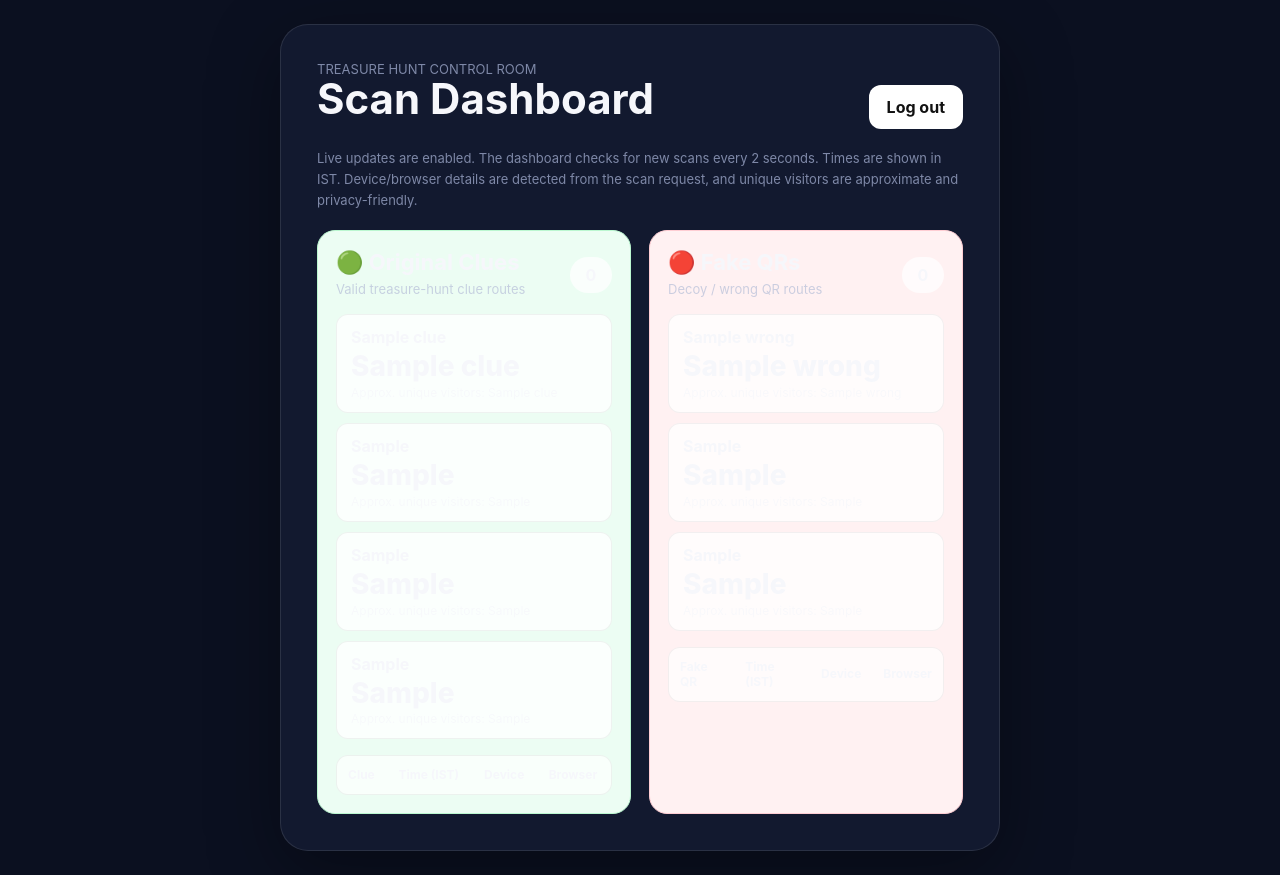
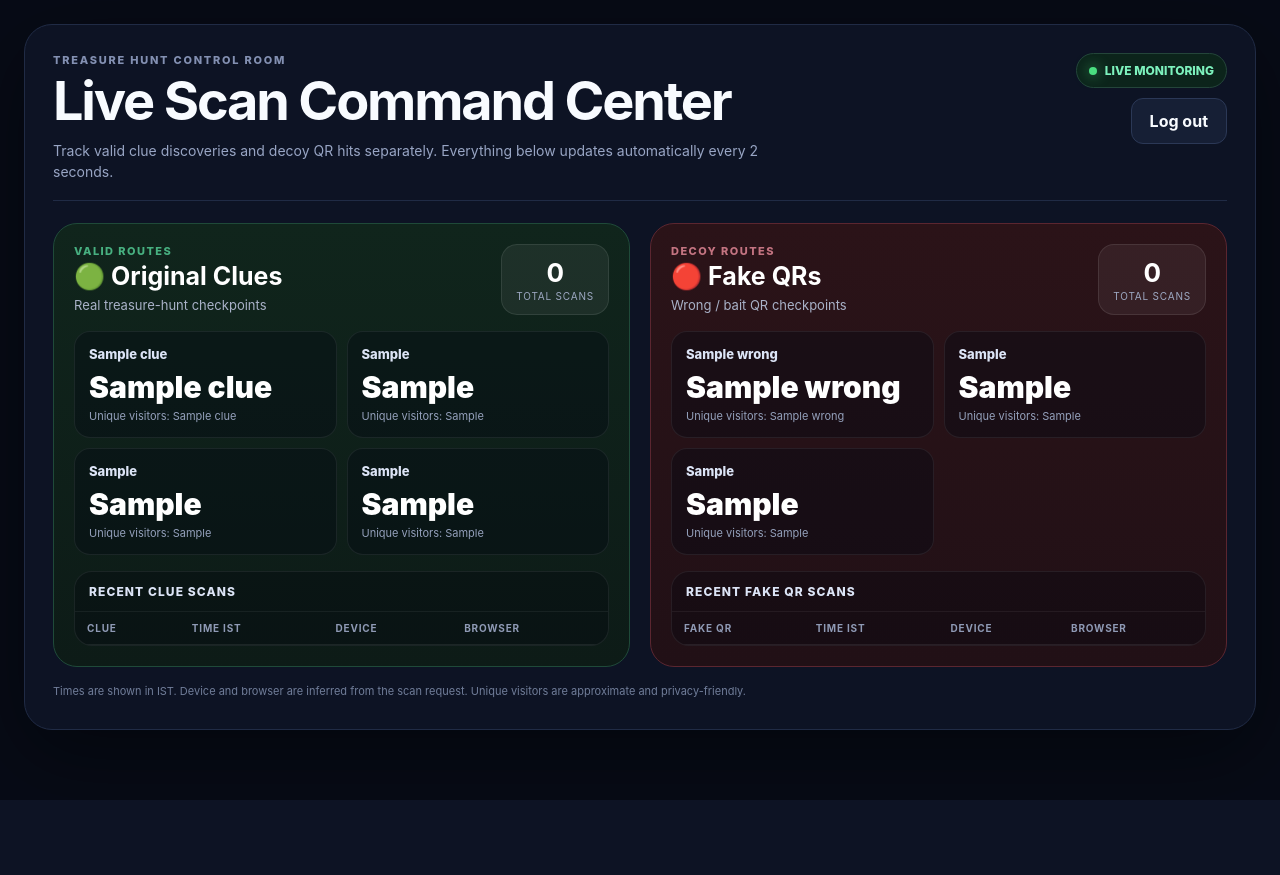
Before and after one commit to rachitskofficial-tech/treasure-hunt-server, a Flask app: template templates/dashboard.html in a window 1280 px wide. After the commit the page ends 800 px from the top, so only its background shows below. Run offline with Flask 3, Linux system fonts and the light colour scheme; the template is opened without the code that fills it: most values are stand-ins (such as "Sample title", 1, 10 or a date in 2020); lists and menus that the app fills with data are empty.

Commit message:
Redesign admin dashboard for high contrast control room

```diff
--- a/templates/dashboard.html
+++ b/templates/dashboard.html
@@ -1,117 +1,208 @@
 {% extends 'base.html' %}{% block content %}
 <style>
-  .scan-layout {
+  body {
+    display: block !important;
+    background: #070b16 !important;
+    padding: 24px !important;
+  }
+  .card.dashboard-card {
+    width: min(1400px, 100%) !important;
+    max-width: 1400px !important;
+    margin: 0 auto !important;
+    padding: 28px !important;
+    background: #0d1324 !important;
+    border: 1px solid #202b45 !important;
+    box-shadow: 0 24px 80px rgba(0,0,0,.42) !important;
+  }
+  .dashboard-shell { width: 100%; }
+  .dashboard-top {
+    display: flex;
+    justify-content: space-between;
+    align-items: flex-start;
+    gap: 20px;
+    padding-bottom: 18px;
+    border-bottom: 1px solid #202b45;
+  }
+  .eyebrow {
+    color: #8390b2;
+    font-size: 11px;
+    font-weight: 800;
+    letter-spacing: .16em;
+    text-transform: uppercase;
+  }
+  .dashboard-title {
+    margin: 6px 0 0 !important;
+    font-size: clamp(34px, 5vw, 54px) !important;
+    color: #f8fbff !important;
+    letter-spacing: -.04em;
+  }
+  .dashboard-subtitle {
+    max-width: 760px;
+    margin: 10px 0 0 !important;
+    color: #98a5c4 !important;
+    font-size: 14px !important;
+    line-height: 1.5 !important;
+  }
+  .live-pill {
+    display: inline-flex;
+    align-items: center;
+    gap: 8px;
+    border: 1px solid #24453a;
+    background: #0c241b;
+    color: #7df2bd;
+    padding: 9px 12px;
+    border-radius: 999px;
+    font-size: 12px;
+    font-weight: 800;
+    white-space: nowrap;
+  }
+  .live-dot {
+    width: 8px;
+    height: 8px;
+    border-radius: 50%;
+    background: #4ade80;
+    box-shadow: 0 0 14px rgba(74,222,128,.8);
+  }
+  .dashboard-btn {
+    margin-top: 10px !important;
+    background: #161f35 !important;
+    color: #f8fbff !important;
+    border: 1px solid #2b3856 !important;
+  }
+  .panels {
     display: grid;
-    grid-template-columns: repeat(2, minmax(0, 1fr));
-    gap: 18px;
-    margin-top: 20px;
+    grid-template-columns: minmax(0, 1fr) minmax(0, 1fr);
+    gap: 20px;
+    margin-top: 22px;
   }
-  .scan-panel {
-    border-radius: 18px;
-    padding: 18px;
-    border: 1px solid rgba(0,0,0,.06);
+  .panel {
+    border-radius: 24px;
+    padding: 20px;
+    overflow: hidden;
   }
-  .scan-panel.clues {
-    background: #ecfdf3;
-    border-color: #bbf7d0;
+  .panel.clues {
+    background: linear-gradient(180deg, #10251c 0%, #0d1b17 100%);
+    border: 1px solid #1f4a39;
   }
-  .scan-panel.fakes {
-    background: #fff1f2;
-    border-color: #fecdd3;
+  .panel.fakes {
+    background: linear-gradient(180deg, #2b1318 0%, #211016 100%);
+    border: 1px solid #5b2630;
   }
   .panel-head {
     display: flex;
+    justify-content: space-between;
     align-items: center;
-    justify-content: space-between;
-    gap: 12px;
-    margin-bottom: 14px;
+    gap: 16px;
+    margin-bottom: 16px;
+  }
+  .panel-kicker {
+    font-size: 11px;
+    font-weight: 800;
+    letter-spacing: .13em;
+    text-transform: uppercase;
+    opacity: .72;
   }
   .panel-title {
-    font-size: 22px;
-    font-weight: 700;
-    margin: 0;
+    margin: 3px 0 0 !important;
+    font-size: 25px !important;
+    color: #fff !important;
   }
-  .panel-subtitle {
-    margin: 4px 0 0;
-    font-size: 13px;
-    opacity: .72;
+  .panel-desc {
+    margin: 4px 0 0 !important;
+    color: #a9b2c8 !important;
+    font-size: 13px !important;
   }
-  .route-count {
-    min-width: 42px;
-    padding: 8px 12px;
-    border-radius: 999px;
+  .grand-total {
+    min-width: 76px;
+    padding: 12px 14px;
     text-align: center;
-    font-weight: 700;
-    background: rgba(255,255,255,.75);
+    border-radius: 16px;
+    background: rgba(255,255,255,.06);
+    border: 1px solid rgba(255,255,255,.09);
   }
+  .grand-total b { display:block; font-size: 26px; color:#fff; }
+  .grand-total span { display:block; font-size:10px; color:#9da8c2; margin-top:2px; text-transform:uppercase; letter-spacing:.08em; }
   .route-grid {
     display: grid;
+    grid-template-columns: repeat(2, minmax(0,1fr));
     gap: 10px;
     margin-bottom: 16px;
   }
   .route-card {
-    background: rgba(255,255,255,.78);
-    border-radius: 12px;
+    background: rgba(5,10,19,.38);
+    border: 1px solid rgba(255,255,255,.07);
+    border-radius: 16px;
+    padding: 14px;
+  }
+  .route-name {
+    color: #dce4f6;
+    font-size: 13px;
+    font-weight: 800;
+  }
+  .route-total { margin-top: 7px; font-size: 30px; font-weight: 900; color:#fff; }
+  .route-unique { margin-top: 4px; color:#94a0bb; font-size:11px; }
+  .recent-wrap {
+    border-radius: 18px;
+    overflow: hidden;
+    border: 1px solid rgba(255,255,255,.07);
+    background: rgba(4,8,15,.34);
+  }
+  .recent-header {
     padding: 12px 14px;
-    border: 1px solid rgba(0,0,0,.05);
+    border-bottom: 1px solid rgba(255,255,255,.06);
+    color: #dce4f6;
+    font-size: 12px;
+    font-weight: 800;
+    text-transform: uppercase;
+    letter-spacing: .09em;
   }
-  .route-card .route-name {
-    font-weight: 650;
+  .recent-wrap table { margin:0 !important; }
+  .recent-wrap th { color:#8f9ab5 !important; font-size:10px !important; text-transform:uppercase; letter-spacing:.08em; }
+  .recent-wrap td { color:#d9e0ee !important; font-size:12px !important; }
+  .recent-wrap th, .recent-wrap td { padding:10px 12px !important; }
+  .recent-wrap tr:last-child td { border-bottom:0 !important; }
+  .empty-state { padding: 22px; text-align:center; color:#78849f; font-size:12px; }
+  .footer-note { margin: 16px 0 0; color:#707d99; font-size:11px; }
+  @media (max-width: 950px) {
+    .panels { grid-template-columns: 1fr; }
   }
-  .route-card .route-total {
-    font-size: 28px;
-    font-weight: 800;
-    line-height: 1.1;
-    margin-top: 4px;
-  }
-  .route-card .route-unique {
-    font-size: 12px;
-    opacity: .7;
-    margin-top: 3px;
-  }
-  .scan-list {
-    background: rgba(255,255,255,.68);
-    border-radius: 12px;
-    overflow: hidden;
-    border: 1px solid rgba(0,0,0,.05);
-  }
-  .scan-list table {
-    width: 100%;
-    margin: 0;
-  }
-  .scan-list th,
-  .scan-list td {
-    font-size: 12px;
-  }
-  .empty-state {
-    padding: 18px;
-    text-align: center;
-    opacity: .6;
-    font-size: 13px;
-  }
-  @media (max-width: 900px) {
-    .scan-layout { grid-template-columns: 1fr; }
+  @media (max-width: 620px) {
+    body { padding: 12px !important; }
+    .card.dashboard-card { padding: 18px !important; }
+    .dashboard-top { flex-direction: column; }
+    .route-grid { grid-template-columns: 1fr; }
   }
 </style>
 
-<div class="row" style="justify-content:space-between">
+<script>
+document.addEventListener('DOMContentLoaded', () => {
+  const card = document.querySelector('main.card');
+  if (card) card.classList.add('dashboard-card');
+});
+</script>
+
+<div class="dashboard-shell">
+  <div class="dashboard-top">
     <div>
-    <div class="small">TREASURE HUNT CONTROL ROOM</div>
-    <h1 style="font-size:42px">Scan Dashboard</h1>
+      <div class="eyebrow">Treasure Hunt Control Room</div>
+      <h1 class="dashboard-title">Live Scan Command Center</h1>
+      <p class="dashboard-subtitle">Track valid clue discoveries and decoy QR hits separately. Everything below updates automatically every 2 seconds.</p>
     </div>
-  <a class="btn" href="{{ url_for('admin_logout') }}">Log out</a>
+    <div style="text-align:right">
+      <div class="live-pill"><span class="live-dot"></span> LIVE MONITORING</div>
+      <div><a class="btn dashboard-btn" href="{{ url_for('admin_logout') }}">Log out</a></div>
+    </div>
   </div>
 
-<p class="small">Live updates are enabled. The dashboard checks for new scans every 2 seconds. Times are shown in IST. Device/browser details are detected from the scan request, and unique visitors are approximate and privacy-friendly.</p>
-
-<div class="scan-layout">
-  <section class="scan-panel clues">
+  <div class="panels">
+    <section class="panel clues">
       <div class="panel-head">
         <div>
+          <div class="panel-kicker" style="color:#5ee6a8">Valid routes</div>
           <h2 class="panel-title">🟢 Original Clues</h2>
-        <p class="panel-subtitle">Valid treasure-hunt clue routes</p>
+          <p class="panel-desc">Real treasure-hunt checkpoints</p>
         </div>
-      <div class="route-count" id="clue-grand-total">0</div>
+        <div class="grand-total"><b id="clue-grand-total">0</b><span>Total scans</span></div>
       </div>
 
       <div class="route-grid">
@@ -119,26 +210,28 @@
         <div class="route-card">
           <div class="route-name">{{ route_labels.get(route, route) }}</div>
           <div class="route-total" id="{{ route }}-total">{{ totals.get(route, 0) }}</div>
-        <div class="route-unique">Approx. unique visitors: <span id="{{ route }}-unique">{{ uniques.get(route, 0) }}</span></div>
+          <div class="route-unique">Unique visitors: <span id="{{ route }}-unique">{{ uniques.get(route, 0) }}</span></div>
         </div>
         {% endfor %}
       </div>
 
-    <div class="scan-list">
+      <div class="recent-wrap">
+        <div class="recent-header">Recent clue scans</div>
         <table>
-        <thead><tr><th>Clue</th><th>Time (IST)</th><th>Device</th><th>Browser</th></tr></thead>
+          <thead><tr><th>Clue</th><th>Time IST</th><th>Device</th><th>Browser</th></tr></thead>
           <tbody id="clue-scans"></tbody>
         </table>
       </div>
     </section>
 
-  <section class="scan-panel fakes">
+    <section class="panel fakes">
       <div class="panel-head">
         <div>
+          <div class="panel-kicker" style="color:#ff9aab">Decoy routes</div>
           <h2 class="panel-title">🔴 Fake QRs</h2>
-        <p class="panel-subtitle">Decoy / wrong QR routes</p>
+          <p class="panel-desc">Wrong / bait QR checkpoints</p>
         </div>
-      <div class="route-count" id="fake-grand-total">0</div>
+        <div class="grand-total"><b id="fake-grand-total">0</b><span>Total scans</span></div>
       </div>
 
       <div class="route-grid">
@@ -146,18 +239,22 @@
         <div class="route-card">
           <div class="route-name">{{ route_labels.get(route, route) }}</div>
           <div class="route-total" id="{{ route }}-total">{{ totals.get(route, 0) }}</div>
-        <div class="route-unique">Approx. unique visitors: <span id="{{ route }}-unique">{{ uniques.get(route, 0) }}</span></div>
+          <div class="route-unique">Unique visitors: <span id="{{ route }}-unique">{{ uniques.get(route, 0) }}</span></div>
         </div>
         {% endfor %}
       </div>
 
-    <div class="scan-list">
+      <div class="recent-wrap">
+        <div class="recent-header">Recent fake QR scans</div>
         <table>
-        <thead><tr><th>Fake QR</th><th>Time (IST)</th><th>Device</th><th>Browser</th></tr></thead>
+          <thead><tr><th>Fake QR</th><th>Time IST</th><th>Device</th><th>Browser</th></tr></thead>
           <tbody id="fake-scans"></tbody>
         </table>
       </div>
     </section>
+  </div>
+
+  <p class="footer-note">Times are shown in IST. Device and browser are inferred from the scan request. Unique visitors are approximate and privacy-friendly.</p>
 </div>
 
 <script>
@@ -189,10 +286,8 @@ function updateTotals(data) {
     if (unique) unique.textContent = data.uniques[route];
   });
 
-  const clueGrandTotal = clueRoutes.reduce((sum, route) => sum + (data.totals[route] || 0), 0);
-  const fakeGrandTotal = fakeRoutes.reduce((sum, route) => sum + (data.totals[route] || 0), 0);
-  document.getElementById('clue-grand-total').textContent = clueGrandTotal;
-  document.getElementById('fake-grand-total').textContent = fakeGrandTotal;
+  document.getElementById('clue-grand-total').textContent = clueRoutes.reduce((sum, route) => sum + (data.totals[route] || 0), 0);
+  document.getElementById('fake-grand-total').textContent = fakeRoutes.reduce((sum, route) => sum + (data.totals[route] || 0), 0);
 }
 
 async function updateDashboard() {
@@ -200,14 +295,9 @@ async function updateDashboard() {
     const response = await fetch('{{ url_for("admin_stats") }}', {cache: 'no-store'});
     if (!response.ok) return;
     const data = await response.json();
-
     updateTotals(data);
-
-    const clueRows = data.recent.filter(row => clueRoutes.includes(row.route));
-    const fakeRows = data.recent.filter(row => fakeRoutes.includes(row.route));
-
-    renderRows('clue-scans', clueRows, 'No clue scans yet.');
-    renderRows('fake-scans', fakeRows, 'No fake QR scans yet.');
+    renderRows('clue-scans', data.recent.filter(row => clueRoutes.includes(row.route)), 'No clue scans yet.');
+    renderRows('fake-scans', data.recent.filter(row => fakeRoutes.includes(row.route)), 'No fake QR scans yet.');
   } catch (error) {
     console.log('Dashboard update failed:', error);
   }
```
Lines whose indentation alone changed are shown as unchanged.
